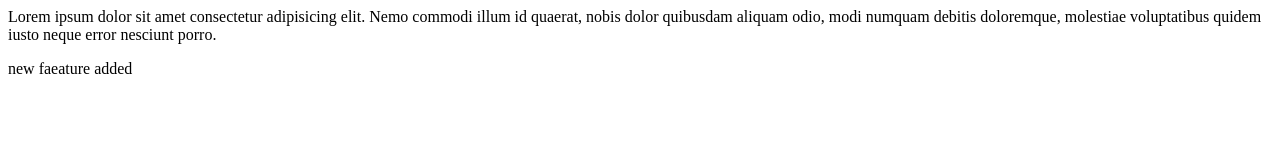
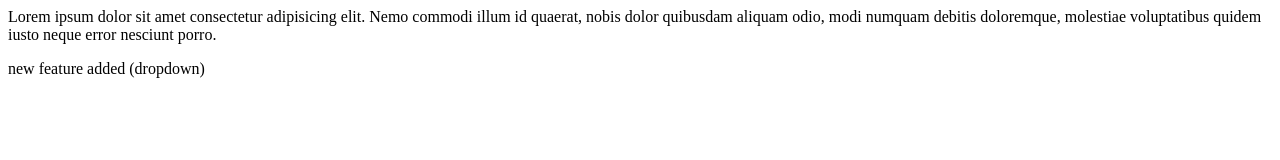
Before and after one commit to omiii18/newrepo, a plain HTML site: page index.html in a window 1280 px wide. Drawn offline with Linux system fonts and the light colour scheme.

```diff
--- a/index.html
+++ b/index.html
@@ -1,3 +1,3 @@
 <p>Lorem ipsum dolor sit amet consectetur adipisicing elit. Nemo commodi illum id quaerat, nobis dolor quibusdam aliquam odio,
 modi numquam debitis doloremque, molestiae voluptatibus quidem iusto neque error nesciunt porro.</p>
-<P>new faeature added</P>
+<P>new feature added (dropdown)</P>
```
